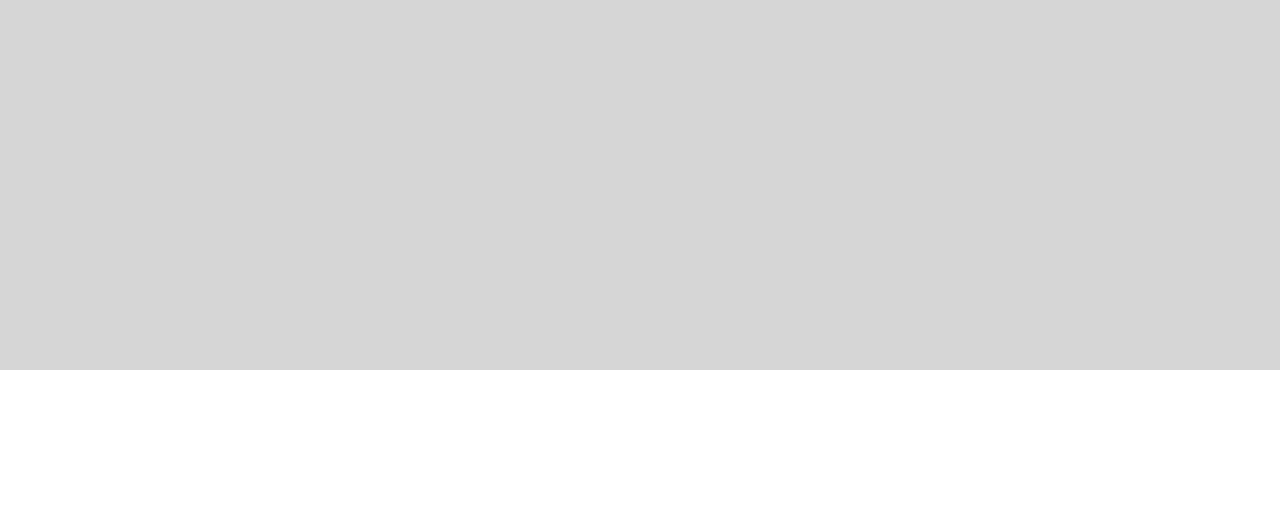
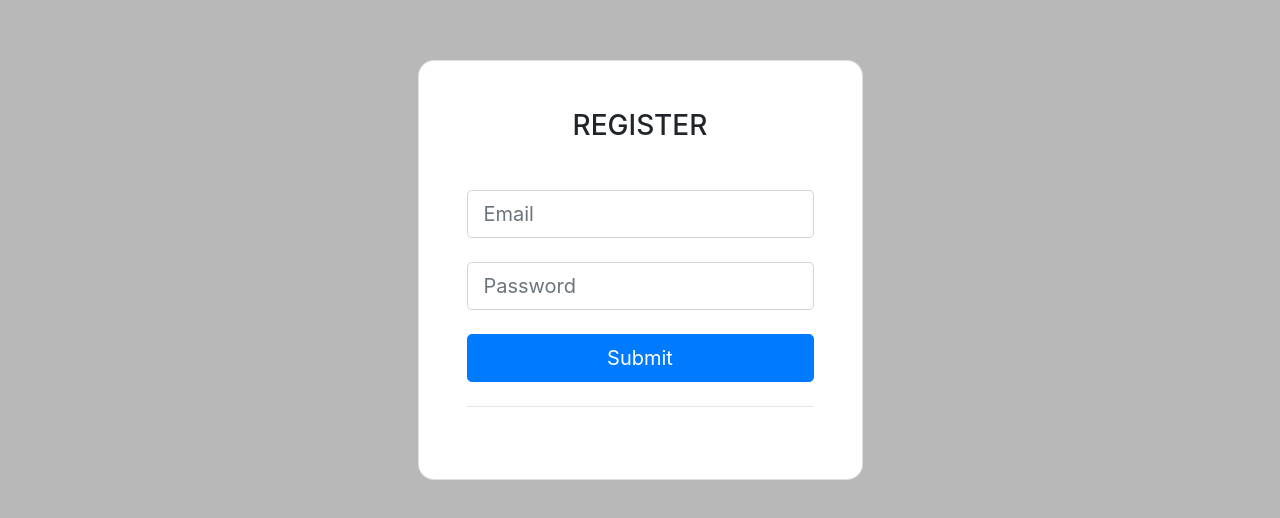
Before and after one commit to senichek/cars-catalogue, an Angular app: page /register in a window 1280 px wide. Before the commit this address led to /. Shown: the part 130-648 px from the top of the page. Built offline with nearby package versions, Linux system fonts and the light colour scheme.

Commit message:
User registration has been added

```diff
--- a/globals.ts
+++ b/globals.ts
@@ -1,5 +1,6 @@
 export const GlobalVariable = Object.freeze({
-  BASE_API_URL: "http://localhost:3000/cars",
+  CARS_API_URL: "http://localhost:3000/cars",
+  USERS_API_URL: "http://localhost:3000/users",
   NEWS_API_URL: "https://newsapi.org/v2/top-headlines?country=fr&apiKey=4660421a5fdb4f788a6d092b55ff3375",
   //... more of your variables
 });
--- /dev/null
+++ b/src/app/User.ts
@@ -0,0 +1,8 @@
+import { Car } from "./Car";
+
+export interface User {
+    _id?: number;
+    email: string;
+    password: string;
+    favCars?: Car[];
+  }
--- a/src/app/components/add-new-car/add-new-car.component.ts
+++ b/src/app/components/add-new-car/add-new-car.component.ts
@@ -28,15 +28,7 @@ export class AddNewCarComponent implements OnInit {
     image: '',
   });
 
-  car: Car = {
-    description: '',
-    model: '',
-    color: '',
-    transmission: '',
-    productionDate: '',
-    image: '',
-    liked: false,
-  };
+  car = <Car>{};
 
   ngOnInit(): void {
     this.carService.addCarToggleSubject.subscribe((data) => {
--- /dev/null
+++ b/src/app/components/register/register.component.html
@@ -0,0 +1,69 @@
+<form
+  ngNativeValidate
+  class="filter-container"
+  [formGroup]="registerForm"
+  (ngSubmit)="submitRegForm()"
+  class="vh-100"
+  style="background-color: rgb(184, 184, 184)"
+>
+
+<!-- Show Success message if the car is saved correctly -->
+<div *ngIf="registeredSuccessfully" class="alert alert-success" role="alert" style="text-align: center;">
+  Success
+</div>
+
+<!-- Show Success message if the car is saved correctly -->
+<div *ngIf="registrationFailed" class="alert alert-danger" role="alert" style="text-align: center;">
+  Failure. Something has gone wrong.
+</div>
+
+  <div class="container py-5 h-100">
+    <div class="row d-flex justify-content-center align-items-center h-100">
+      <div class="col-12 col-md-8 col-lg-6 col-xl-5">
+        <div class="card shadow-2-strong" style="border-radius: 1rem">
+          <div class="card-body p-5 text-center">
+            <h3 class="mb-5">REGISTER</h3>
+
+            <div class="form-outline mb-4">
+              <input
+                class="form-control form-control-lg"
+                type="email"
+                id="email"
+                required
+                placeholder="Email"
+                formControlName="email"
+              />
+            </div>
+
+            <div class="form-outline mb-4">
+              <input
+                class="form-control form-control-lg"
+                type="password"
+                id="password"
+                required
+                placeholder="Password"
+                formControlName="password"
+              />
+            </div>
+
+            <!-- Checkbox -->
+            <!-- <div class="form-check d-flex justify-content-start mb-4">
+              <input
+                class="form-check-input"
+                type="checkbox"
+                value=""
+                id="form1Example3"
+              />
+              <label class="form-check-label" for="form1Example3"> Remember password </label>
+            </div> -->
+
+            <button class="btn btn-primary btn-lg btn-block" type="submit">
+              Submit
+            </button>
+            <hr class="my-4" />
+          </div>
+        </div>
+      </div>
+    </div>
+  </div>
+</form>
--- /dev/null
+++ b/src/app/components/register/register.component.ts
@@ -0,0 +1,57 @@
+import { Component, OnInit } from '@angular/core';
+import { FormBuilder } from '@angular/forms';
+import { UserService } from 'src/app/services/user.service';
+import { User } from 'src/app/User';
+
+@Component({
+  selector: 'app-register',
+  templateUrl: './register.component.html',
+  styleUrls: ['./register.component.css'],
+})
+export class RegisterComponent implements OnInit {
+  registerForm = this.formBuilder.group({
+    email: '',
+    password: '',
+  });
+
+  user = <User>{};
+
+  registeredSuccessfully: boolean = false;
+
+  registrationFailed: boolean = false;
+
+  constructor(
+    private formBuilder: FormBuilder,
+    private userService: UserService
+  ) {}
+
+  ngOnInit(): void {}
+
+  submitRegForm() {
+    if (this.registerForm.value.email != '') {
+      this.user.email = this.registerForm.value.email;
+    }
+
+    if (this.registerForm.value.password != '') {
+      this.user.password = this.registerForm.value.password;
+    }
+
+    this.userService.saveNewUserToDB(this.user).subscribe(
+      (response) => {
+        this.registeredSuccessfully = true;
+        setTimeout(()=> {
+          this.registeredSuccessfully = false; // Removing the notification from the screen;
+        }, 2000)
+      },
+      (error) => {
+        this.registrationFailed = true;
+        setTimeout(()=> {
+          this.registrationFailed = false; // Removing the notification from the screen;
+        }, 2000)
+        console.log("User was not registered. Error code = " + error.status);
+      }
+    )
+    // Clearing the form window;
+    this.registerForm.reset();
+  }
+}
--- a/src/app/services/cars.service.ts
+++ b/src/app/services/cars.service.ts
@@ -15,7 +15,8 @@ const httpOptions = {
   providedIn: 'root',
 })
 export class CarsService {
-  private apiURL = GlobalVariable.BASE_API_URL;
+
+  private apiURL = GlobalVariable.CARS_API_URL;
 
   cars: Car[] = [];
 
--- /dev/null
+++ b/src/app/services/user.service.ts
@@ -0,0 +1,40 @@
+import { Injectable } from '@angular/core';
+import { HttpClient, HttpHeaders } from '@angular/common/http';
+import { User } from '../User';
+import { GlobalVariable } from 'globals';
+
+const httpOptions = {
+  headers: new HttpHeaders({
+    'Content-Type': 'application/json',
+  }),
+};
+
+@Injectable({
+  providedIn: 'root',
+})
+export class UserService {
+  private USERS_API_URL = GlobalVariable.USERS_API_URL;
+
+  constructor(private http: HttpClient) {}
+
+  /* saveNewUserToDB(user: User) {
+    let jsonUser = JSON.stringify(user);
+    return this.http
+      .post<User>(this.USERS_API_URL, jsonUser, httpOptions)
+      .subscribe(
+        (response) => {
+          console.log(
+            'User response: ' + response.email + response.password + response.favCars
+          );
+        },
+        (error) => {
+          console.log('User error: ' + error);
+        }
+      );
+  } */
+
+  saveNewUserToDB(user: User) {
+    let jsonUser = JSON.stringify(user);
+    return this.http.post<User>(this.USERS_API_URL, jsonUser, httpOptions);
+  }
+}
```
Also changed, not shown: src/app/app.module.ts (+5 -2 lines), src/app/components/register/register.component.css (added), 2 other files (tests, documents, lock files or other folders).
